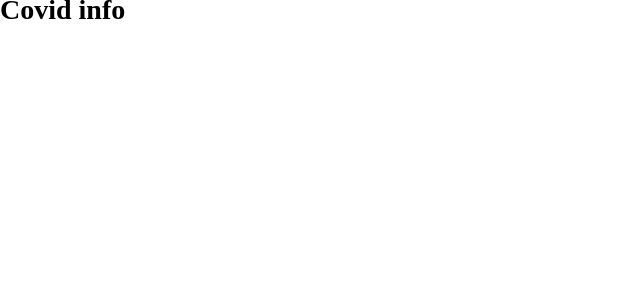
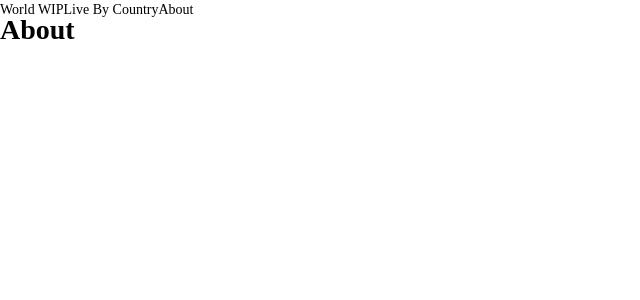
Before and after one commit to ka2nq1/covid-info-app, a React (Create React App) app: page /#/about in a window 1280 px wide. Shown: the top 300 px of the page, without its empty margins (0-640 px from the left). Built offline with nearby package versions, Linux system fonts and the light colour scheme.

Commit message:
adds routs

```diff
--- a/package.json
+++ b/package.json
@@ -9,13 +9,14 @@
         "prettier": "^2.8.8",
         "react": "^18.2.0",
         "react-dom": "^18.2.0",
+        "react-router-dom": "^6.11.2",
         "react-scripts": "5.0.1",
         "web-vitals": "^2.1.4"
     },
     "scripts": {
         "start": "react-scripts start",
         "build": "react-scripts build",
-        "format": "prettier --write **/*.{js,html,css,json}"
+        "format": "prettier --write '**/*'.{js,html,css,json}"
     },
     "eslintConfig": {
         "extends": [
--- a/prettier.config.js
+++ b/prettier.config.js
@@ -7,5 +7,5 @@ module.exports = {
     useTabs: false,
     printWidth: 100,
     trailingComma: 'none',
-    semi: true,
+    semi: true
 };
--- a/src/App.js
+++ b/src/App.js
@@ -1,8 +1,22 @@
+import React from 'react';
+import { Route, Routes } from 'react-router-dom';
+import About from './components/About';
+import Country from './components/Country';
+import Global from './components/Global';
+import Sidebar from './components/Sidebar';
+
 function App() {
     return (
-        <div className='App'>
-            <h1>Covid info</h1>
-        </div>
+        <>
+            <Sidebar/>
+            <div>
+                <Routes>
+                    <Route path="/" element={<Global/>}/>
+                    <Route path="/country" element={<Country/>}/>
+                    <Route path="/about" element={<About/>}/>
+                </Routes>
+            </div>
+        </>
     );
 }
 
--- /dev/null
+++ b/src/components/About/index.js
@@ -0,0 +1,11 @@
+import React from 'react';
+
+const About = () => {
+    return (
+        <>
+            <h1>About</h1>
+        </>
+    );
+};
+
+export default About;
--- /dev/null
+++ b/src/components/Country/index.js
@@ -0,0 +1,11 @@
+import React from 'react';
+
+const Country = () => {
+    return (
+        <>
+            <h1>Live By Country And Status After Date</h1>
+        </>
+    );
+};
+
+export default Country;
--- /dev/null
+++ b/src/components/Global/index.js
@@ -0,0 +1,11 @@
+import React from 'react';
+
+const Global = () => {
+    return (
+        <>
+            <h1>World WIP</h1>
+        </>
+    );
+};
+
+export default Global;
--- /dev/null
+++ b/src/components/Sidebar/index.js
@@ -0,0 +1,17 @@
+import React from 'react';
+import { Link, useLocation } from 'react-router-dom';
+
+const Sidebar = () => {
+
+    return (
+        <ul>
+            <li>
+                <Link to='/'>World WIP</Link>
+                <Link to='/country'>Live By Country</Link>
+                <Link to='/about'>About</Link>
+            </li>
+        </ul>
+    );
+};
+
+export default Sidebar;
--- a/src/index.js
+++ b/src/index.js
@@ -2,6 +2,11 @@ import React from 'react';
 import ReactDOM from 'react-dom/client';
 import './index.css';
 import App from './App';
+import { HashRouter } from 'react-router-dom';
 
 const root = ReactDOM.createRoot(document.getElementById('root'));
-root.render(<App />);
+root.render(
+    <HashRouter>
+        <App />
+    </HashRouter>
+);
```
Also changed, not shown: 1 other file (tests, documents, lock files or other folders).
